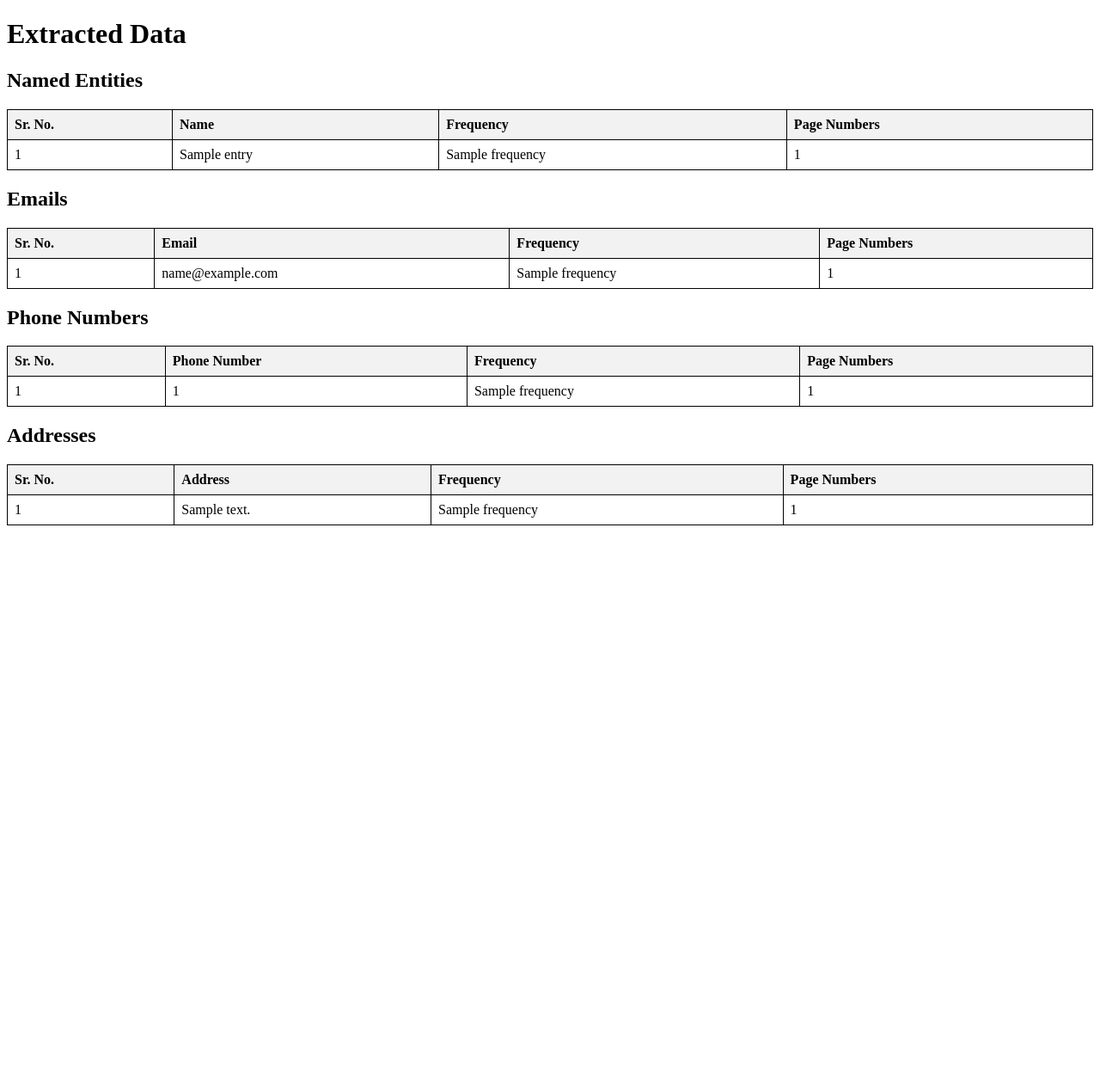
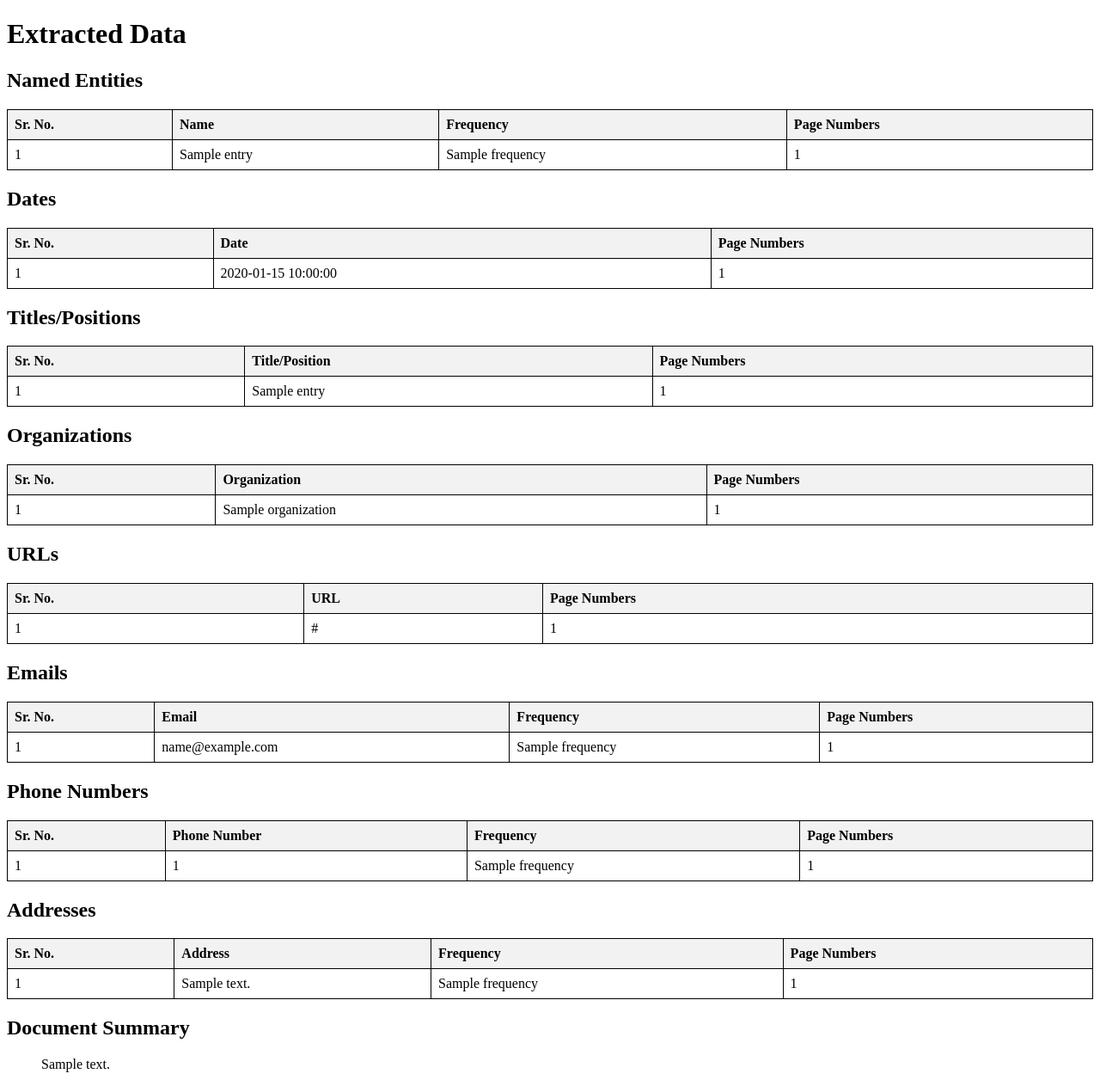
Before and after one commit to AnshKumarTripathi/pdf_data_extractor, a Flask app: template app/templates/result.html in a window 1280 px wide. Shown: the whole page at 86% size. Before the commit the page ends 611 px from the top, so only its background shows below. Run offline with Flask 2, Linux system fonts and the light colour scheme; the template is opened without the code that fills it: most values are stand-ins (such as "Sample title", 1, 10 or a date in 2020).

Commit message:
all the features added

```diff
--- a/app/main.py
+++ b/app/main.py
@@ -3,7 +3,8 @@ import logging
 from flask import Flask, request, render_template, redirect, url_for
 from extract import extract_text_from_pdf
 from preprocess import preprocess_text
-from ner import extract_entities, extract_emails, extract_phone_numbers, extract_addresses
+from ner import extract_entities, extract_dates, extract_titles_positions, extract_organizations, extract_urls, extract_emails, extract_phone_numbers, extract_addresses, extract_headings, summarize_document
+from collections import defaultdict
 
 app = Flask(__name__)
 UPLOAD_FOLDER = 'uploads'
@@ -37,13 +38,24 @@ def upload_file():
         all_text = extract_text_from_pdf(file_path)
 
         entity_tracker = {}
+        date_tracker = defaultdict(list)
+        title_position_tracker = defaultdict(list)
+        organization_tracker = defaultdict(list)
+        url_tracker = defaultdict(list)
         email_tracker = {}
         phone_number_tracker = {}
         address_tracker = {}
 
+        all_text_combined = " ".join(text for _, text in all_text)
+        headings = extract_headings(all_text_combined)
+
         for page_num, text in all_text:
             preprocessed_text = preprocess_text(text)
             entities = extract_entities(preprocessed_text)
+            dates = extract_dates(preprocessed_text)
+            titles_positions = extract_titles_positions(preprocessed_text)
+            organizations = extract_organizations(preprocessed_text)
+            urls = extract_urls(preprocessed_text)
             emails = extract_emails(preprocessed_text)
             phone_numbers = extract_phone_numbers(preprocessed_text)
             addresses = extract_addresses(preprocessed_text)
@@ -53,6 +65,18 @@ def upload_file():
                     entity_tracker[entity] = {"frequency": 0, "pages": []}
                 entity_tracker[entity]["frequency"] += 1
                 entity_tracker[entity]["pages"].append(page_num)
+
+            for date in dates:
+                date_tracker[date].append(page_num)
+
+            for title_position in titles_positions:
+                title_position_tracker[title_position].append(page_num)
+
+            for organization in organizations:
+                organization_tracker[organization].append(page_num)
+
+            for url in urls:
+                url_tracker[url].append(page_num)
 
             for email in emails:
                 if email not in email_tracker:
@@ -72,6 +96,8 @@ def upload_file():
                 address_tracker[address]["frequency"] += 1
                 address_tracker[address]["pages"].append(page_num)
 
+        summary = summarize_document(all_text_combined, headings)
+
         # Prepare data for display
         entity_table = [
             {
@@ -80,6 +106,38 @@ def upload_file():
                 "pages": ", ".join(map(str, details["pages"]))
             }
             for entity, details in entity_tracker.items()
+        ]
+
+        date_table = [
+            {
+                "date": date,
+                "pages": ", ".join(map(str, pages))
+            }
+            for date, pages in date_tracker.items()
+        ]
+
+        title_position_table = [
+            {
+                "title_position": title_position,
+                "pages": ", ".join(map(str, pages))
+            }
+            for title_position, pages in title_position_tracker.items()
+        ]
+
+        organization_table = [
+            {
+                "organization": organization,
+                "pages": ", ".join(map(str, pages))
+            }
+            for organization, pages in organization_tracker.items()
+        ]
+
+        url_table = [
+            {
+                "url": url,
+                "pages": ", ".join(map(str, pages))
+            }
+            for url, pages in url_tracker.items()
         ]
 
         email_table = [
@@ -109,7 +167,18 @@ def upload_file():
             for address, details in address_tracker.items()
         ]
 
-        return render_template('result.html', entity_table=entity_table, email_table=email_table, phone_number_table=phone_number_table, address_table=address_table)
+        return render_template(
+            'result.html',
+            entity_table=entity_table,
+            date_table=date_table,
+            title_position_table=title_position_table,
+            organization_table=organization_table,
+            url_table=url_table,
+            email_table=email_table,
+            phone_number_table=phone_number_table,
+            address_table=address_table,
+            summary=summary
+        )
 
 if __name__ == "__main__":
     app.run(debug=True)
--- a/app/templates/result.html
+++ b/app/templates/result.html
@@ -43,6 +43,86 @@
         <td>{{ loop.index }}</td>
         <td>{{ entry.name }}</td>
         <td>{{ entry.frequency }}</td>
+        <td>{{ entry.pages }}</td>
+      </tr>
+      {% endfor %}
+    </tbody>
+  </table>
+
+  <h2>Dates</h2>
+  <table>
+    <thead>
+      <tr>
+        <th>Sr. No.</th>
+        <th>Date</th>
+        <th>Page Numbers</th>
+      </tr>
+    </thead>
+    <tbody>
+      {% for entry in date_table %}
+      <tr>
+        <td>{{ loop.index }}</td>
+        <td>{{ entry.date }}</td>
+        <td>{{ entry.pages }}</td>
+      </tr>
+      {% endfor %}
+    </tbody>
+  </table>
+
+  <h2>Titles/Positions</h2>
+  <table>
+    <thead>
+      <tr>
+        <th>Sr. No.</th>
+        <th>Title/Position</th>
+        <th>Page Numbers</th>
+      </tr>
+    </thead>
+    <tbody>
+      {% for entry in title_position_table %}
+      <tr>
+        <td>{{ loop.index }}</td>
+        <td>{{ entry.title_position }}</td>
+        <td>{{ entry.pages }}</td>
+      </tr>
+      {% endfor %}
+    </tbody>
+  </table>
+
+  <h2>Organizations</h2>
+  <table>
+    <thead>
+      <tr>
+        <th>Sr. No.</th>
+        <th>Organization</th>
+        <th>Page Numbers</th>
+      </tr>
+    </thead>
+    <tbody>
+      {% for entry in organization_table %}
+      <tr>
+        <td>{{ loop.index }}</td>
+        <td>{{ entry.organization }}</td>
+        <td>{{ entry.pages }}</td>
+      </tr>
+      {% endfor %}
+    </tbody>
+  </table>
+
+  <h2>URLs</h2>
+  <table>
+    <thead>
+      <tr>
+        <th>Sr. No.</th>
+        <th>URL</th>
+        <th>Page Numbers</th>
+      </tr>
+    </thead>
+    <tbody>
+      {% for entry in url_table %}
+      <tr>
+        <td>{{ loop.index }}</td>
+        <td>{{ entry.url }}</td>
         <td>{{ entry.pages }}</td>
       </tr>
       {% endfor %}
@@ -114,6 +194,11 @@
       {% endfor %}
     </tbody>
   </table>
+
+  <h2>Document Summary</h2>
+  <ul>
+    {{ summary | safe }}
+  </ul>
 </body>
 
 </html>
```
Also changed, not shown: app/ner.py (+52 -1 lines), 1 other file.
